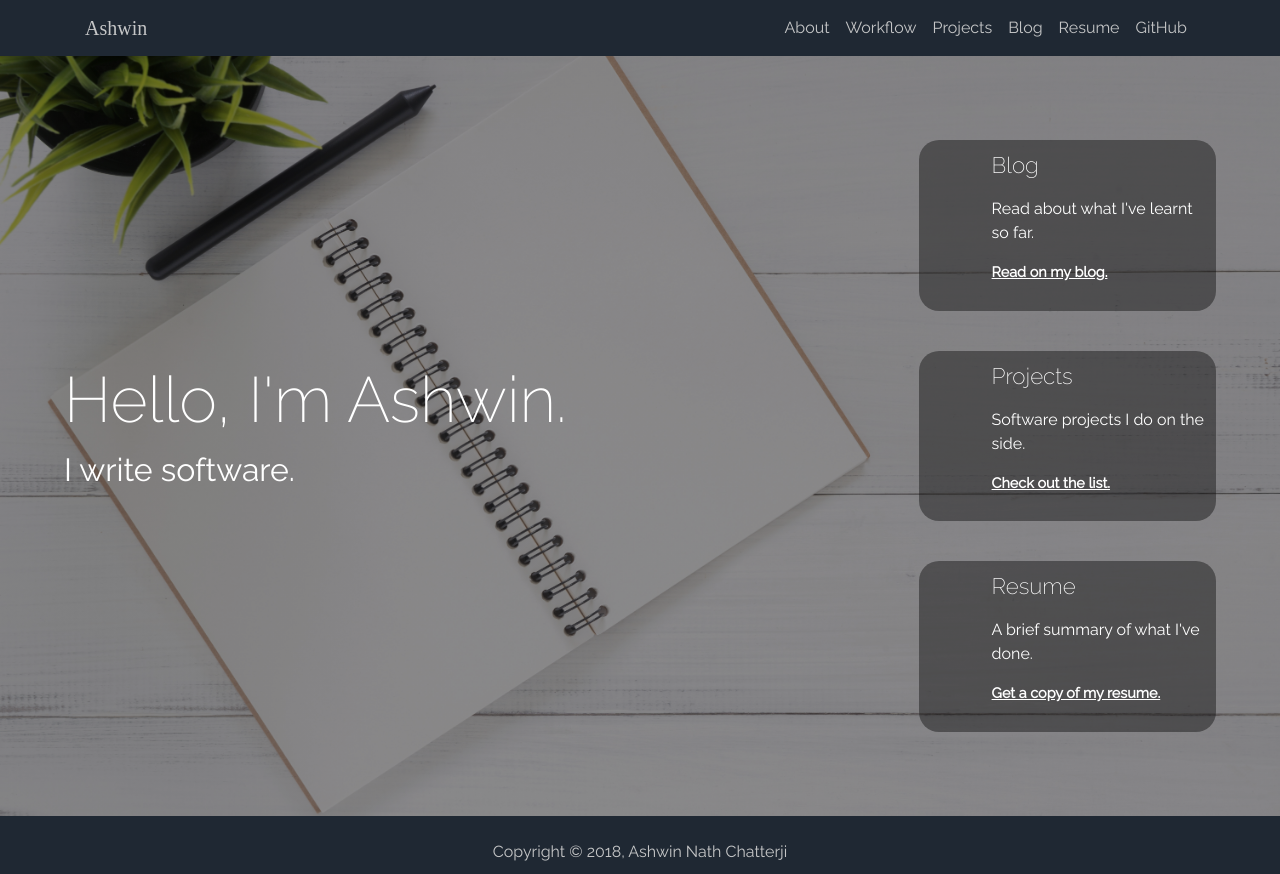
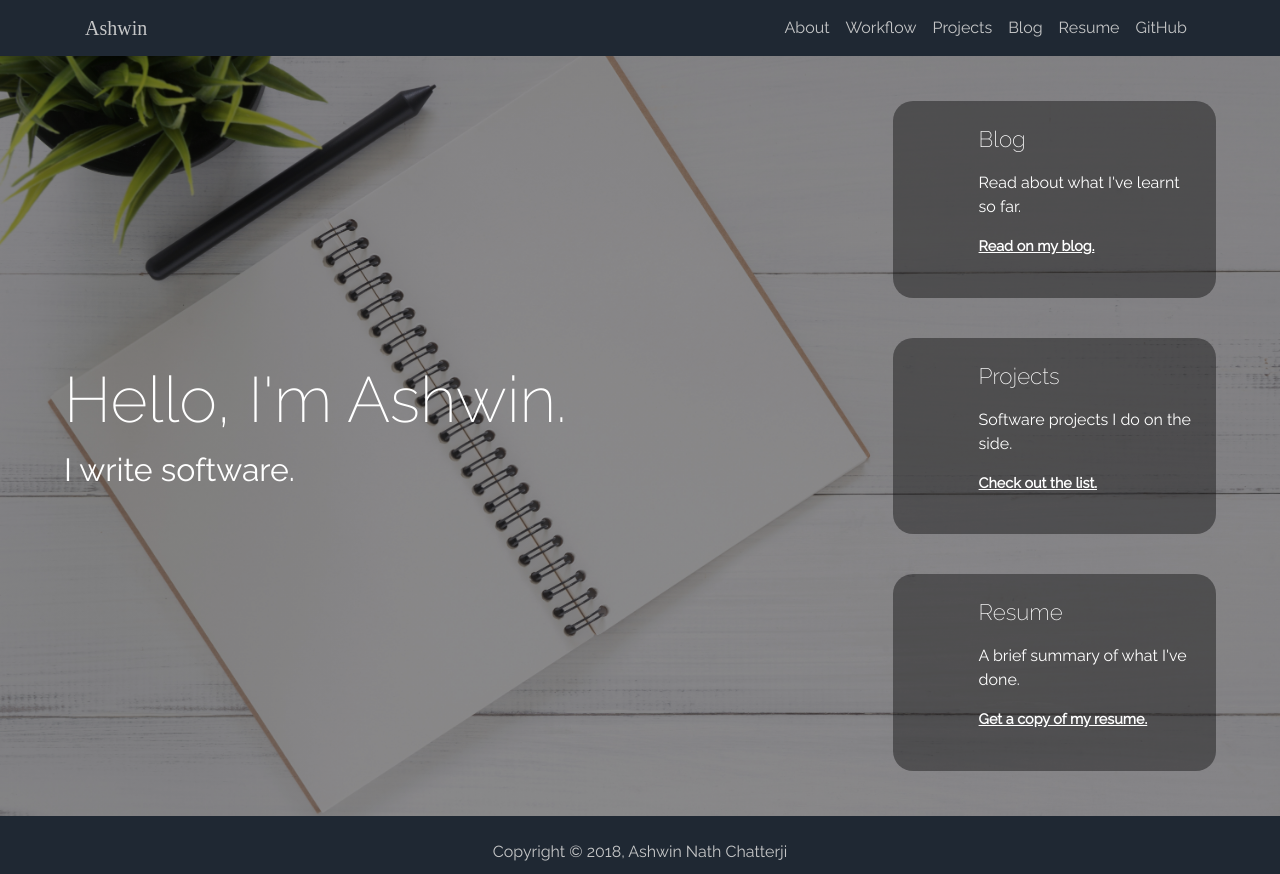
Before and after one commit to ashwinath/personal-website-3.0, a React (Create React App) app in the folder frontend/: page / in a window 1280 px wide. Built offline with nearby package versions, Linux system fonts and the light colour scheme; some icons are missing; a web font is replaced by a local one.

Commit message:
fix: changed padding of main screen link box

```diff
--- a/frontend/src/Pages/MainPage.css
+++ b/frontend/src/Pages/MainPage.css
@@ -100,7 +100,7 @@
   }
 
   .link-box-wrapper {
-    padding: 12px;
+    padding: 25px;
   }
 
   .link-box-icon-section {
```
